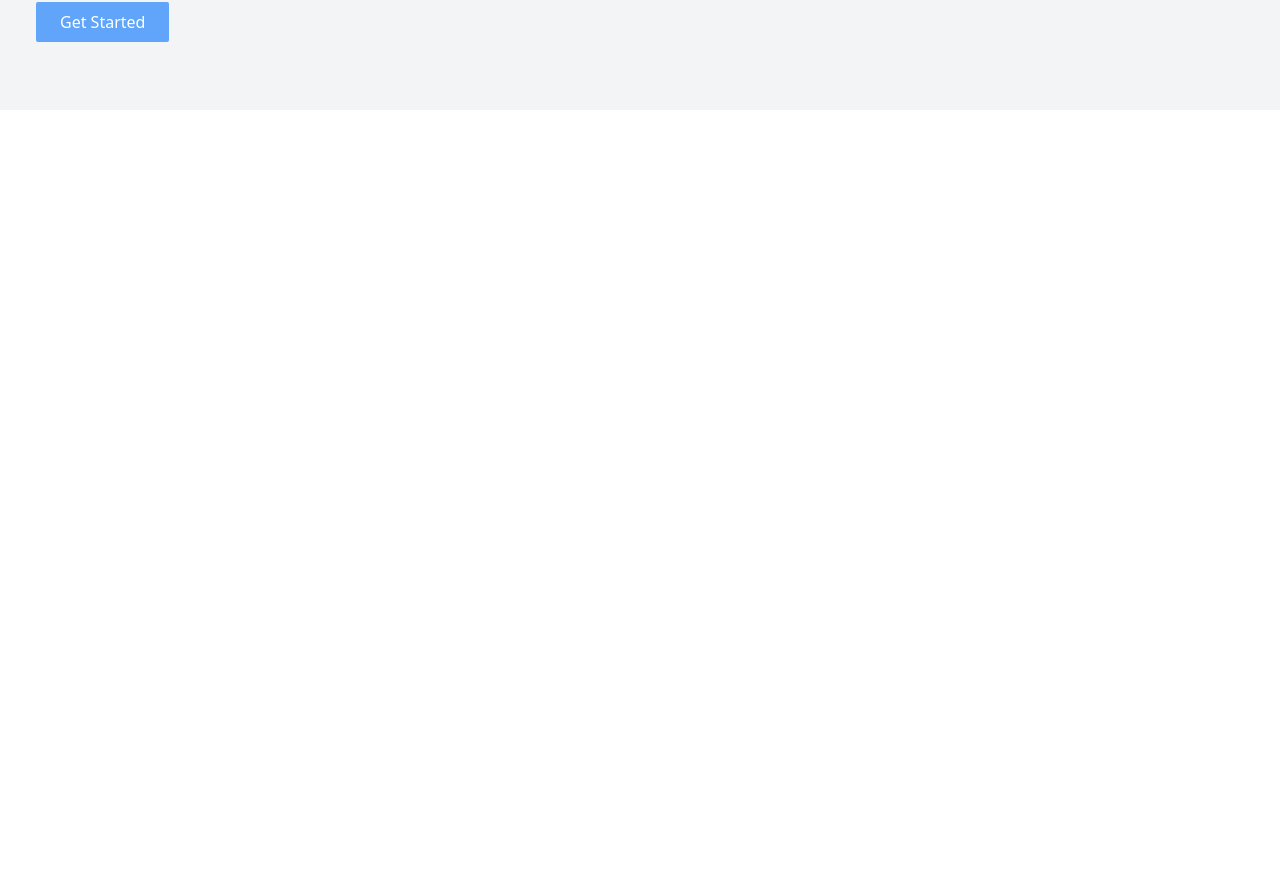
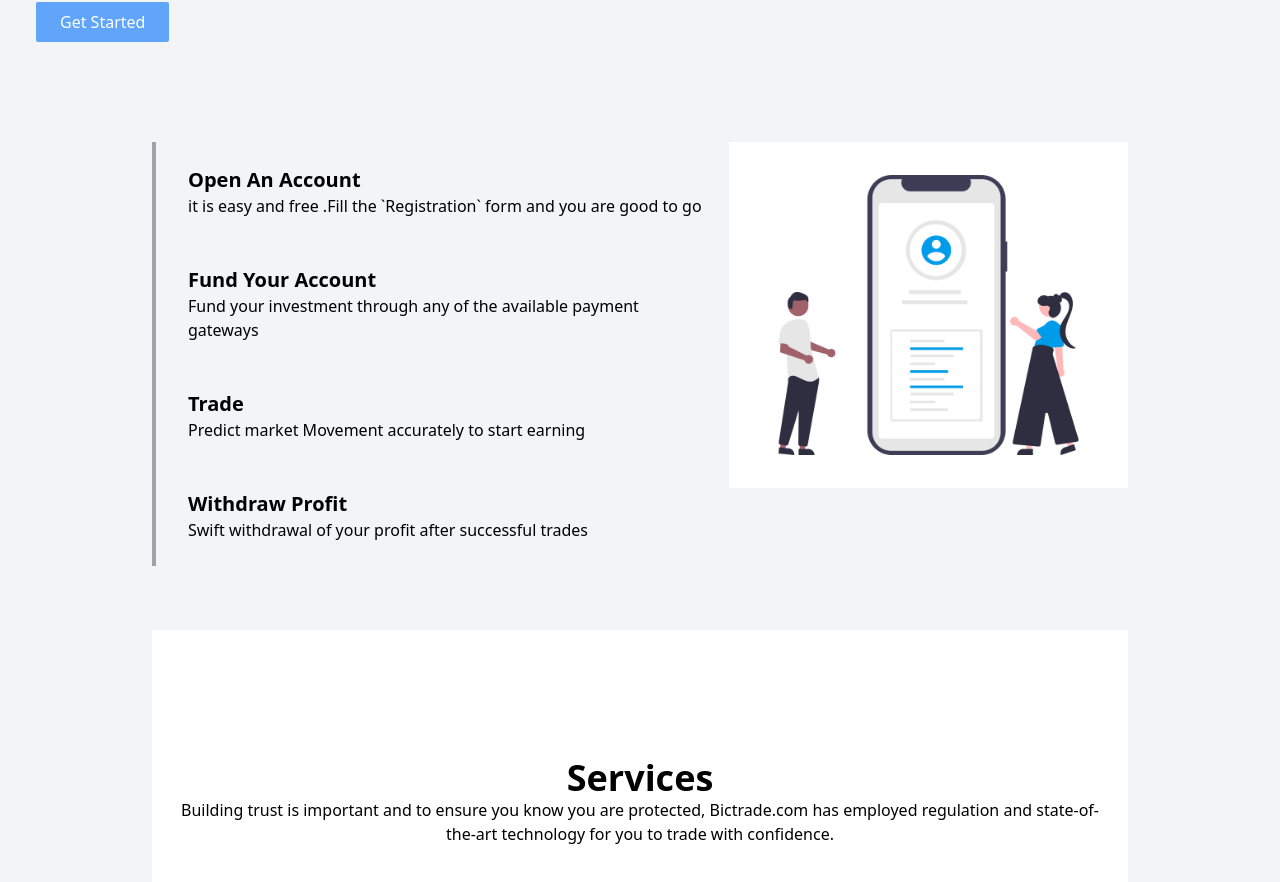
Before and after one commit to boymeetsblockchain/Broker-site, a Next.js app: page / in a window 1280 px wide. Shown: the part 452-1334 px from the top of the page. Before the commit the page ends 800 px from the top, so only its background shows below. Built offline with nearby package versions, Linux system fonts and the light colour scheme.

Commit message:
continued working on the homepage

```diff
--- a/components/About.tsx
+++ b/components/About.tsx
@@ -2,7 +2,7 @@ import Image from 'next/image'
 
 export default function AboutComponent() {
   return (
-    <div className="bg-gray-200 mx-20 mt-8 ">
+    <div className="bg-gray-200 mx-20 mt-8 flex flex-1">
       <div className="about-image">
       <Image src={require('/public/images/about.jpg')} alt="about-image" width={400} height={250}/>
       </div>
--- a/components/Navbar.tsx
+++ b/components/Navbar.tsx
@@ -8,7 +8,7 @@ export default function Navbar() {
   const { sidebar, setSidebar } = useContextState()
 
   return (
-    <div className='relative'>
+    <div className='sticky top-0 right-0'>
       <nav className='border-b-2 px-2 flex  justify-between items-center relative'>
         <div className="home-logo py-4">
           <h1 className='font-bold text-3xl'><Link href='/'>BROKER SITE</Link> </h1>
--- /dev/null
+++ b/components/Process.tsx
@@ -0,0 +1,34 @@
+import Image from 'next/image'
+import {useState} from 'react'
+export default function Process() {
+  const[blue,setBlue]= useState(false)
+  const  onBlue =()=>{
+    setBlue( (prev)=> !prev)
+  }
+  return (
+    <div className="flex mx-32 justify-between my-8 flex-1">
+      <div className="process">
+        <div className={` ${blue ? "border-blue-600" :"border-gray-400"} py-6 px-4 border-l-4 border-gray-400 hover:bg-gray-200 cursor-pointer `} onClick={onBlue}>
+          <h2 className={`text-xl font-semibold ml-4 ${blue ? "text-blue-600": "text-black"}`}>Open An Account</h2>
+          <p className='ml-4'>it is easy and free .Fill the  `Registration` form and you are good to go</p>
+        </div>
+        <div className={` ${blue ? "border-blue-600" :"border-gray-400"} py-6 px-4 border-l-4 border-gray-400 hover:bg-gray-200 cursor-pointer `}onClick={onBlue}>
+          <h2  className={`text-xl font-semibold ml-4 ${blue ? "text-blue-600": "text-black"}`}>Fund Your  Account</h2>
+          <p className='ml-4'>Fund your investment through any of the available payment gateways</p>
+        </div>
+        <div className={` ${blue ? "border-blue-600" :"border-gray-400"} py-6 px-4 border-l-4 border-gray-400 hover:bg-gray-200 cursor-pointer `} onClick={onBlue}>
+          <h2  className={`text-xl font-semibold ml-4 ${blue ? "text-blue-600": "text-black"}`}>Trade</h2>
+          <p className='ml-4'>Predict market Movement accurately to start earning</p>
+        </div>
+        <div className={` ${blue ? "border-blue-600" :"border-gray-400"} py-6 px-4 border-l-4 border-gray-400 hover:bg-gray-200 cursor-pointer `} onClick={onBlue}>
+          <h2 className={`text-xl font-semibold ml-4 ${blue ? "text-blue-600": "text-black"}`}>Withdraw Profit</h2>
+          <p className='ml-4'>Swift withdrawal of your profit after successful trades</p>
+        </div>
+      </div>
+      <div className="process-img">
+      <Image src={require('/public/images/f1.png')} alt="about-image" width={400} height={250}/>
+
+      </div>
+    </div>
+  )
+}
--- /dev/null
+++ b/components/Service.tsx
@@ -0,0 +1,17 @@
+import Image from "next/image"
+import {FaGlobe,FaHeadset,FaLock,} from 'react-icons/fa'
+export default function Service() {
+  return (
+    <div className='flex flex-col mx-32 my-8 bg-white py-32'>
+      <div className="service-talk">
+        <h1 className='text-center font-semibold text-4xl '>Services</h1>
+        <p className='text-l px-6 text-center text-l'>Building trust is important and to ensure you know you are protected, Bictrade.com has employed regulation and state-of-the-art technology for you to trade with confidence.</p>
+        <div className="servciceflex">
+          <div className="global">
+
+          </div>
+        </div>
+      </div>
+    </div>
+  )
+}
--- a/context/context.tsx
+++ b/context/context.tsx
@@ -22,7 +22,9 @@ export const ContextProvider: React.FC<Childern> = ({ children }) => {
 
 
     return (
-        <StateContext.Provider value={{ sidebar, setSidebar}}>
+        <StateContext.Provider value={{
+        sidebar,
+        setSidebar}}>
             {children}
         </StateContext.Provider>
     )
--- a/pages/index.tsx
+++ b/pages/index.tsx
@@ -1,6 +1,8 @@
 import Navbar from "../components/Navbar"
 import Hero from "../components/Hero"
 import About from "../components/About"
+import Service from "../components/Service"
+import Process from "../components/Process"
 import { useContextState } from "../context/context"
 import Sidebar from "../components/sidebar"
 
@@ -11,6 +13,9 @@ export default function Index() {
     <div className={`flex flex-col relative px-6 ${sidebar? "bg-gray-400" : "bg-gray-100"}`}>
       <Navbar/>
       <Hero/>
+      {/* <About/> */}
+      <Process/>
+      <Service/>
     </div>
   )
 }
```
Also changed, not shown: public/images/f1.png (added).
